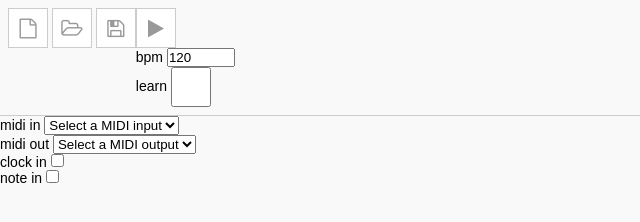
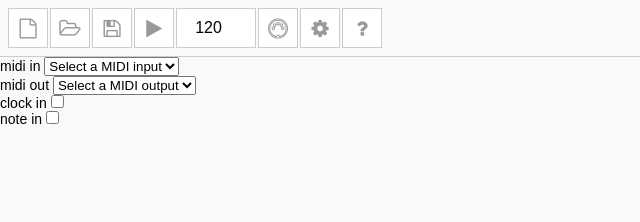
Before and after one commit to hisschemoller/music-pattern-generator, a plain HTML site: page index.html in a window 1280 px wide. Shown: the whole page, without its empty margins (0-640 px from the left). Drawn offline with Linux system fonts and the light colour scheme; files whose address does not match are found by name.

Commit message:
Header bar and controls.

```diff
--- a/index.html
+++ b/index.html
@@ -8,8 +8,7 @@
 <body>
     <div id="app">
         <div class="webgl"></div>
-        <header>
-            <div class="file">
+        <header class="file controls">
             <button class="file__new btn" title="New project">
                 <span class="icon-new"></span>
             </button>
@@ -20,23 +19,21 @@
             <button class="file__export btn" title="Export project...">
                 <span class="icon-save"></span>
             </button>
-            </div>
-            <form id="controls">
-                <div class="toggle">
             <input type="checkbox" id="play-check" class="toggle__check" />
-                    <label for="play-check" class="toggle__label btn">
+            <label for="play-check" class="toggle__label btn" title="Play/Stop">
                 <span class="icon-new" data-on="&#xe804;" data-off="&#xe802;"></span>
             </label>
-                </div>
-                <div class="form__row">
-                    <label for="bpm-number" class="form__label">bpm</label>
-                    <input type="number" id="bpm-number" class="form__number" min="1" max="1000" value="" />
-                </div>
-                <div class="form__row">
-                    <label for="learn-check" class="form__label">learn</label>
-                    <input type="checkbox" id="learn-check" class="form__check btn" />
-                </div>
-            </form>
+            <input type="number" id="bpm-number" class="bpm" min="1" max="1000" value="" />
+            <input type="checkbox" id="learn-check" class="toggle__check" />
+            <label for="learn-check" class="toggle__label btn">
+                <span class="icon-new" data-on="&#xe900;" data-off="&#xe900;"></span>
+            </label>
+            <button class="settings btn" title="Settings">
+                <span class="icon-cog"></span>
+            </button>
+            <button class="help btn" title="Help">
+                <span class="icon-help"></span>
+            </button>
         </header>
         <div id="settings"></div>
         <div id="prefs" class="form">
--- a/static/css/style.css
+++ b/static/css/style.css
@@ -42,6 +42,15 @@
 .icon-open:before {
   content: "\f115";
 }
+.icon-midi:before {
+  content: "\e900";
+}
+.icon-cog:before {
+  content: "\e805";
+}
+.icon-help:before {
+  content: "\f128";
+}
 
 :root {
     --btn__border-color: #ccc;
@@ -57,10 +66,18 @@ body {
     font-size: 14px;
 }
 header {
+    align-items: flex-start;
     border-bottom: 1px solid #ccc;
+    display: -webkit-box;      /* OLD - iOS 6-, Safari 3.1-6 */
+    display: -moz-box;         /* OLD - Firefox 19- (buggy but mostly works) */
+    display: -ms-flexbox;      /* TWEENER - IE 10 */
+    display: -webkit-flex;     /* NEW - Chrome */
     display: flex;
-    flex-flow: row wrap;
     padding: 8px;
+}
+header .btn,
+header .bpm {
+    margin-right: 2px;
 }
 input[type='file'] {
 	height: 0.1px;
@@ -92,14 +109,11 @@ input[type='file'] + label {}
     line-height: 40px;
     outline: none;
     text-align: center;
-    vertical-align: middle;
     width: 40px;
 }
 .btn:hover {
+    background-color: #eee;
     color: #666;
-}
-.toggle {
-
 }
 .toggle__check {
     position: absolute;
@@ -112,3 +126,16 @@ input[type='file'] + label {}
 .toggle__check:checked + .toggle__label > span:before {
     content: attr(data-on);
 }
+.toggle__check:checked + .toggle__label {
+    background-color: #eee;
+    color: #333;
+}
+.bpm {
+    border: 1px solid #ccc;
+    display: inline-block;
+    font-size: 16px;
+    height: 40px;
+    outline: none;
+    text-align: center;
+    width: 80px;
+}
--- a/static/js/wh/view/view.controls.js
+++ b/static/js/wh/view/view.controls.js
@@ -14,7 +14,7 @@
         var that,
             midiRemote = specs.midiRemote,
             transport = specs.transport
-            controlsEl = document.getElementById('controls'),
+            controlsEl = document.querySelector('.controls'),
             controls = {
                 play: {
                     type: 'checkbox',
```
Lines whose indentation alone changed are shown as unchanged.
